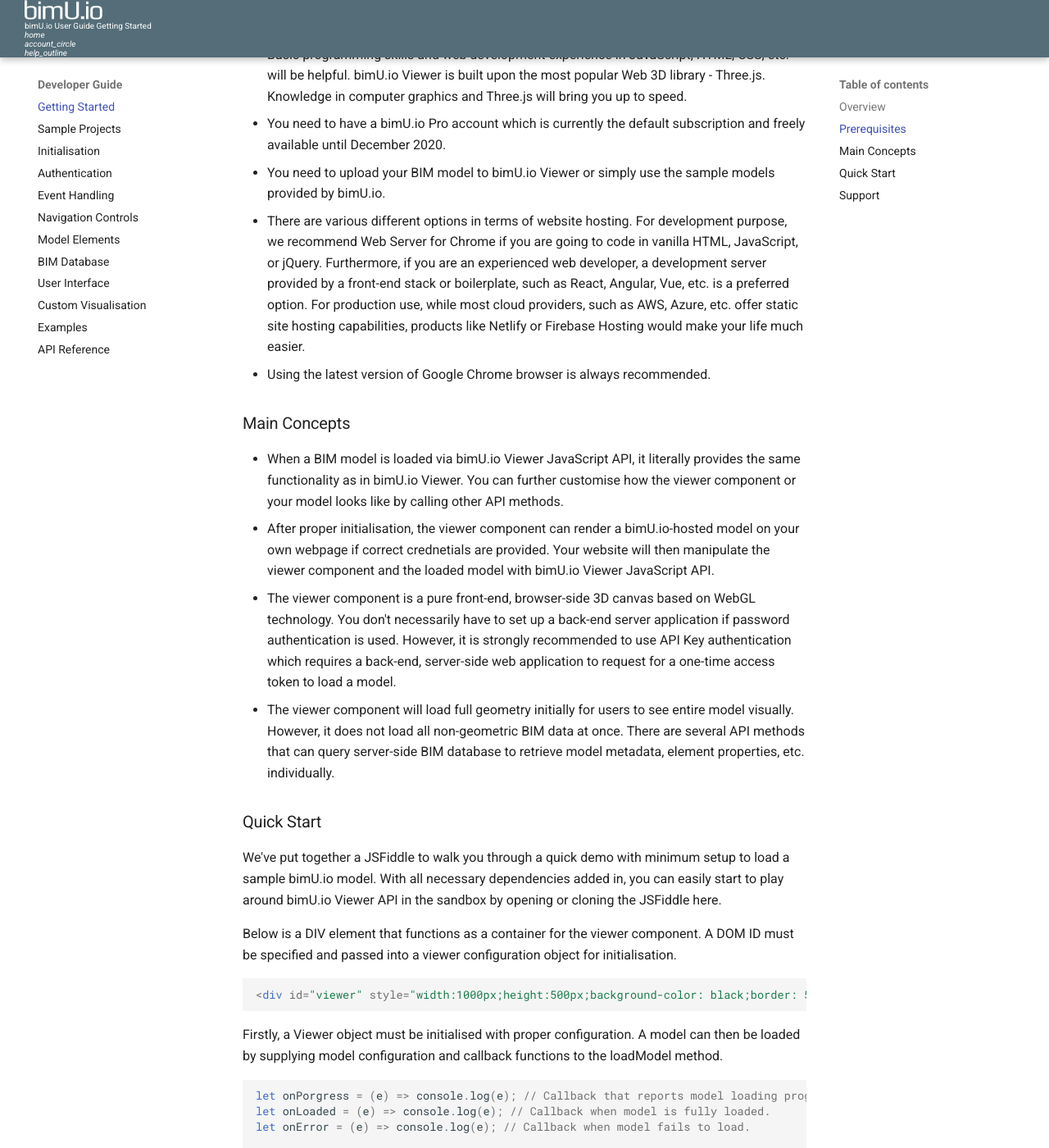
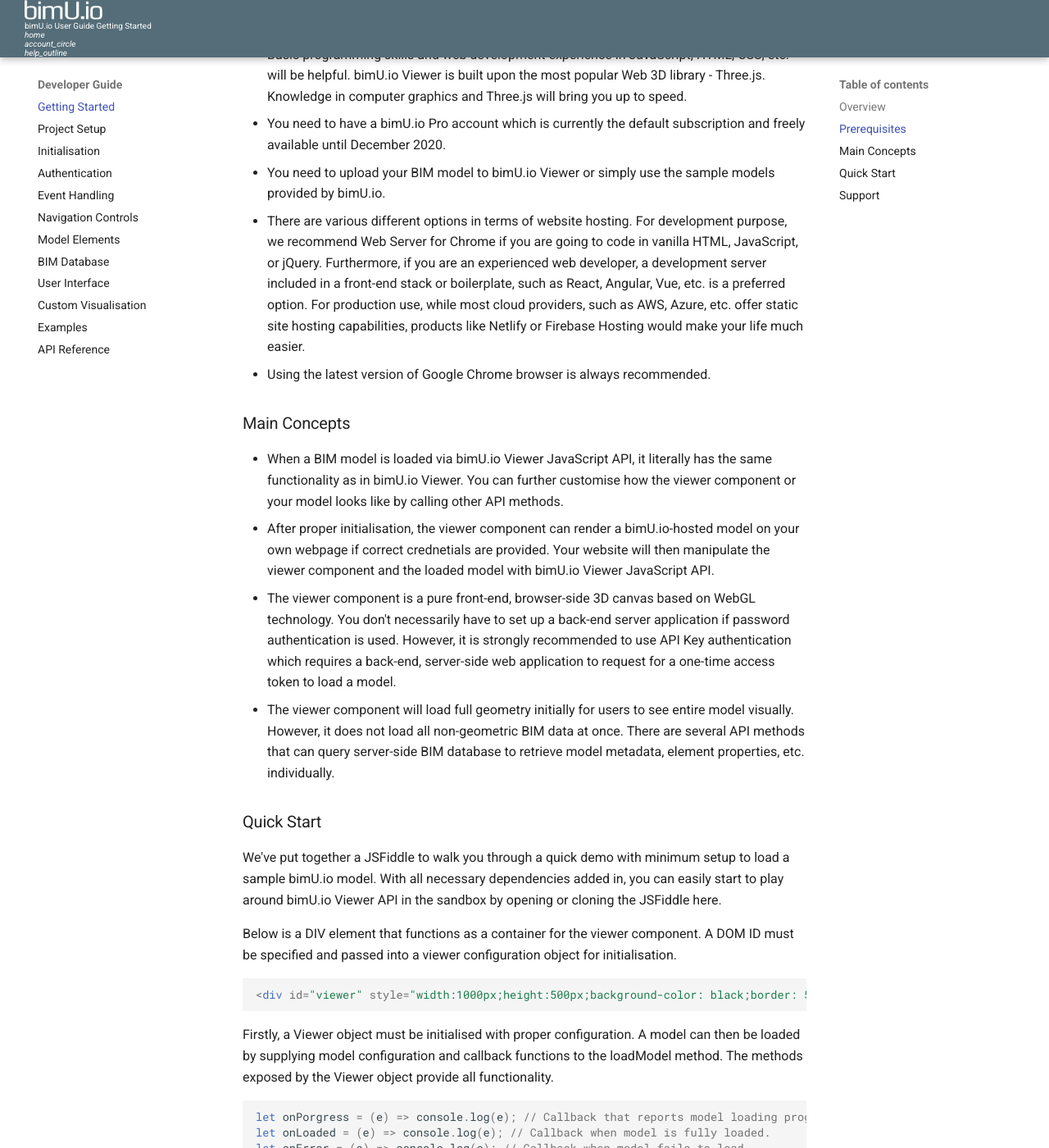
Before and after one commit to Transformosa/bimU.io.Docs, an MkDocs documentation site: the page built from docs/developer/getting-started.md, in a window 1280 px wide and 1400 px high, scrolled down 608 px. Shown: the whole window at 82% size. Built offline with MkDocs 1.6.1 and Material for MkDocs 9.7.7, drawn with Linux system fonts in a browser that asks for light colours; comment, search, counter and statistics services are not loaded; some of the changed text lies outside the part shown.

Commit message:
writing project setup

````diff
--- a/docs/developer/getting-started.md
+++ b/docs/developer/getting-started.md
@@ -13,11 +13,11 @@
 - Basic programming skills and web development experience in JavaScript, HTML, CSS, etc. will be helpful. bimU.io Viewer is built upon the most popular Web 3D library - Three.js. Knowledge in computer graphics and Three.js will bring you up to speed.
 - You need to have a bimU.io Pro account which is currently the default subscription and freely available until December 2020.
 - You need to upload your BIM model to bimU.io Viewer or simply use the sample models provided by bimU.io.
-- There are various different options in terms of website hosting. For development purpose, we recommend Web Server for Chrome if you are going to code in vanilla HTML, JavaScript, or jQuery. Furthermore, if you are an experienced web developer, a development server provided by a front-end stack or boilerplate, such as React, Angular, Vue, etc. is a preferred option. For production use, while most cloud providers, such as AWS, Azure, etc. offer static site hosting capabilities, products like Netlify or Firebase Hosting would make your life much easier.
+- There are various different options in terms of website hosting. For development purpose, we recommend Web Server for Chrome if you are going to code in vanilla HTML, JavaScript, or jQuery. Furthermore, if you are an experienced web developer, a development server included in a front-end stack or boilerplate, such as React, Angular, Vue, etc. is a preferred option. For production use, while most cloud providers, such as AWS, Azure, etc. offer static site hosting capabilities, products like Netlify or Firebase Hosting would make your life much easier.
 - Using the latest version of Google Chrome browser is always recommended.
 
 ### Main Concepts
-- When a BIM model is loaded via bimU.io Viewer JavaScript API, it literally provides the same functionality as in bimU.io Viewer. You can further customise how the viewer component or your model looks like by calling other API methods.
+- When a BIM model is loaded via bimU.io Viewer JavaScript API, it literally has the same functionality as in bimU.io Viewer. You can further customise how the viewer component or your model looks like by calling other API methods.
 - After proper initialisation, the viewer component can render a bimU.io-hosted model on your own webpage if correct crednetials are provided. Your website will then manipulate the viewer component and the loaded model with bimU.io Viewer JavaScript API.
 - The viewer component is a pure front-end, browser-side 3D canvas based on WebGL technology. You don't necessarily have to set up a back-end server application if password authentication is used. However, it is strongly recommended to use API Key authentication which requires a back-end, server-side web application to request for a one-time access token to load a model.
 - The viewer component will load full geometry initially for users to see entire model visually. However, it does not load all non-geometric BIM data at once. There are several API methods that can query server-side BIM database to retrieve model metadata, element properties, etc. individually.
@@ -30,7 +30,7 @@
 <div id="viewer" style="width:1000px;height:500px;background-color: black;border: 5px solid black;"></div>
 ```
 
-Firstly, a Viewer object must be initialised with proper configuration. A model can then be loaded by supplying model configuration and callback functions to the loadModel method.
+Firstly, a Viewer object must be initialised with proper configuration. A model can then be loaded by supplying model configuration and callback functions to the loadModel method. The methods exposed by the Viewer object provide all functionality.
 ``` javascript
 let onPorgress = (e) => console.log(e); // Callback that reports model loading progress.
 let onLoaded = (e) => console.log(e); // Callback when model is fully loaded.
--- a/mkdocs.yml
+++ b/mkdocs.yml
@@ -109,7 +109,7 @@
     - Overview: agile/agile-overview.md
   - Developer Guide:
     - Getting Started: developer/getting-started.md
-    - Sample Projects: developer/sample-projects.md
+    - Project Setup: developer/project-setup.md
     - Initialisation: developer/initialisation.md
     - Authentication: developer/authentication.md
     - Event Handling: developer/event-handling.md
````
Also changed, not shown: docs/developer/authentication.md (+2 -0 lines), docs/developer/initialisation.md (+1 -1 lines), docs/developer/project-setup.md (added, +52 -0 lines), docs/developer/sample-projects.md (deleted, +0 -17 lines).
